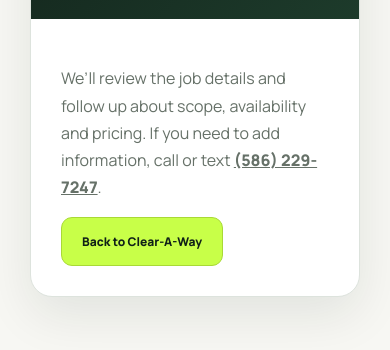
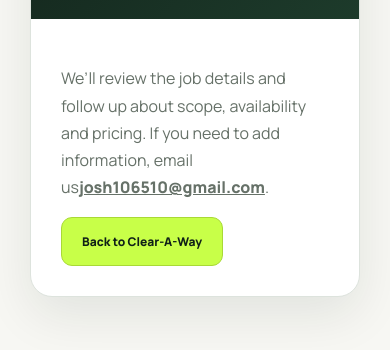
Before and after one commit to josh106510-bit/clear-a-way-junk-removal, a plain HTML site: page thanks.html in a window 390 px wide. Shown: the part 342-692 px from the top of the page. Drawn offline with Linux system fonts and the light colour scheme.

Commit message:
Remove unverified phone from confirmation page

```diff
--- a/thanks.html
+++ b/thanks.html
@@ -18,7 +18,7 @@
         <p>Your quote request was submitted successfully.</p>
       </div>
       <div style="padding:30px">
-        <p style="color:#667168;line-height:1.7">We’ll review the job details and follow up about scope, availability and pricing. If you need to add information, call or text <a href="tel:+15862297247" style="font-weight:800">(586) 229-7247</a>.</p>
+        <p style="color:#667168;line-height:1.7">We’ll review the job details and follow up about scope, availability and pricing. If you need to add information, email us<a href="mailto:josh106510@gmail.com" style="font-weight:800">josh106510@gmail.com</a>.</p>
         <a class="btn btn-primary" href="/">Back to Clear-A-Way</a>
       </div>
     </section>
```
